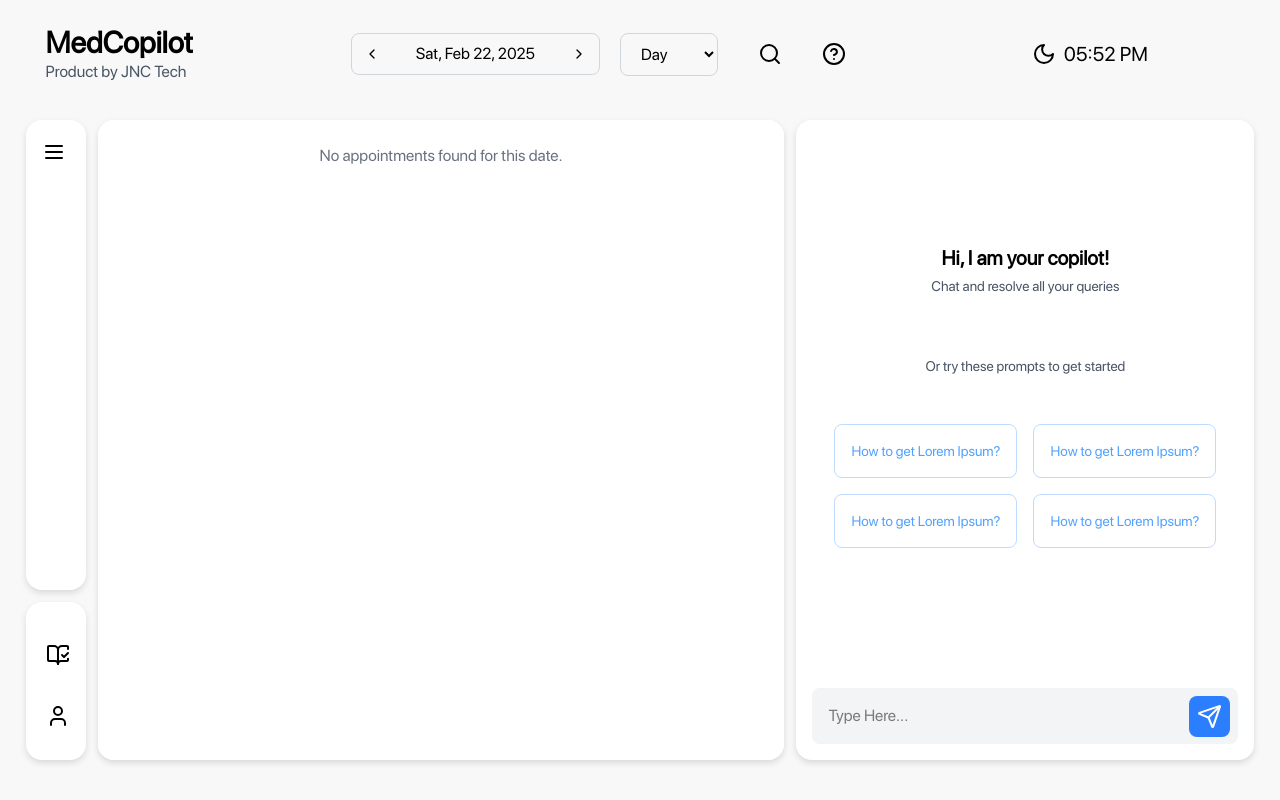
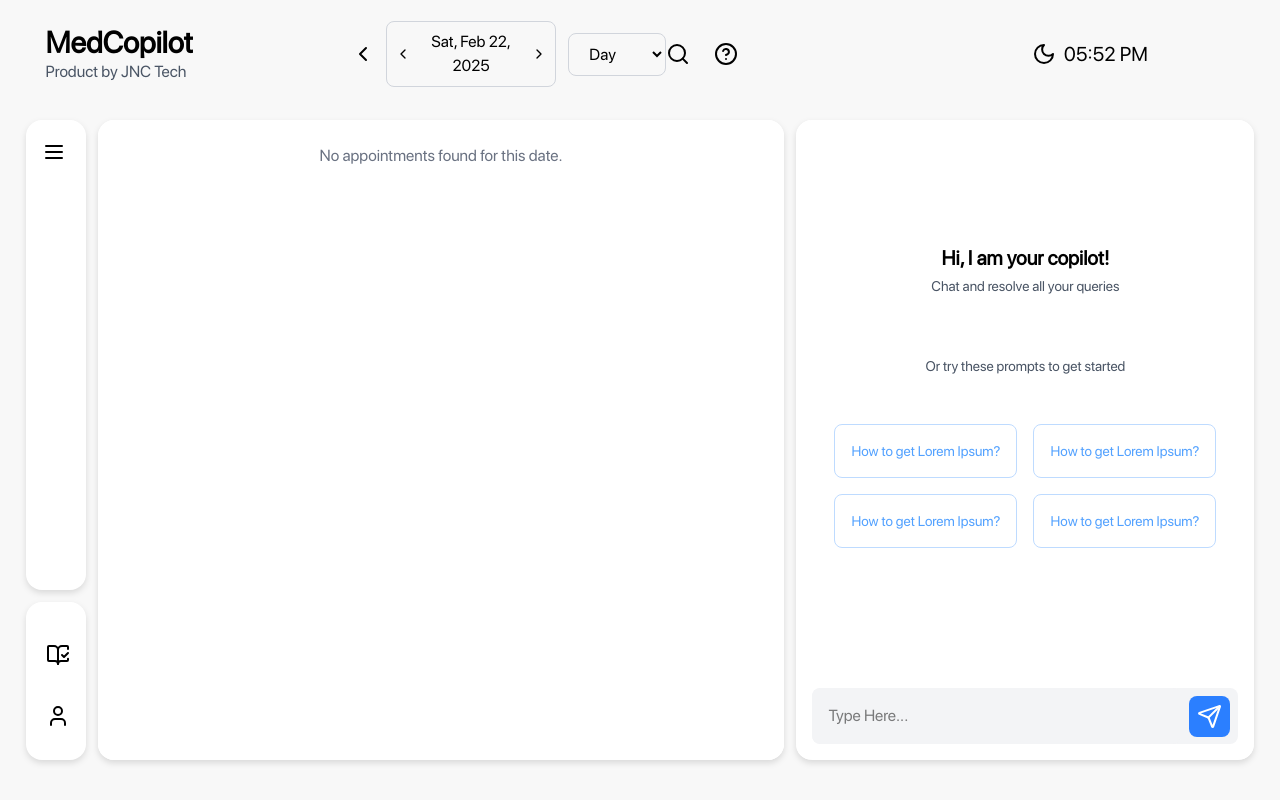
Before and after one commit to devs8l/MedCopilot, a React (Vite) app: page / in a window 1280 px wide. Built offline with nearby package versions, Linux system fonts and the light colour scheme.

Commit message:
back-search-implemented

```diff
--- a/src/components/Chat.jsx
+++ b/src/components/Chat.jsx
@@ -3,7 +3,7 @@ import ChatInterface from './ChatInterface'
 
 const Chat = () => {
     return (
-        <div className="drop-shadow-md bg-white rounded-2xl overflow-hidden">
+        <div className="drop-shadow-md bg-white h-[80vh] rounded-2xl overflow-y-auto">
             <ChatInterface />
         </div>
     )
--- a/src/components/ChatInterface.jsx
+++ b/src/components/ChatInterface.jsx
@@ -47,10 +47,10 @@ const ChatInterface = () => {
   };
 
   return (
-    <div className="flex flex-col h-[80vh] w-full mx-auto bg-white shadow-lg overflow-hidden">
+    <div className="flex flex-col h-full w-full mx-auto bg-white shadow-lg ">
 
       {/* Messages Container */}
-      <div className={`flex-1 overflow-y-auto p-4 ${messages.length === 1 ? 'flex items-center justify-center' : ''}`}>
+      <div className={`flex-1 overflow-y-auto p-4  ${messages.length === 1 ? 'flex items-center justify-center' : ''}`}>
         {messages.length === 1 ? (
           // Show initial message and prompts in center when no user messages exist
           <div className="text-center space-y-1">
--- a/src/components/DatePicker.jsx
+++ b/src/components/DatePicker.jsx
@@ -93,7 +93,7 @@ const DatePicker = () => {
 
   return (
     <div className="relative">
-      <div className="flex items-center gap-4  border border-gray-300 rounded-lg px-2">
+      <div className="flex items-center gap-4  border border-gray-300 rounded-lg px-1">
         <button
           onClick={() => changeDate(-1)}
           className="p-1 rounded cursor-pointer"
@@ -103,7 +103,7 @@ const DatePicker = () => {
 
         <button
           onClick={() => setIsCalendarOpen(!isCalendarOpen)}
-          className="px-4 py-2 text-center cursor-pointer rounded"
+          className=" py-2 text-center cursor-pointer rounded"
         >
           {formatDate(selectedDate)}
         </button>
--- a/src/components/Navbar.jsx
+++ b/src/components/Navbar.jsx
@@ -1,31 +1,61 @@
-import React from 'react'
-import DatePicker from './DatePicker'
-import { Moon ,Search,CircleHelp } from 'lucide-react';
+import React, { useState, useContext } from 'react';
+import DatePicker from './DatePicker';
+import { Moon, Search, CircleHelp, ChevronLeft, X } from 'lucide-react';
 import DateSort from './DateSort';
-
+import { Link } from 'react-router-dom';
+import { MedContext } from '../context/MedContext'; // Import context
 
 const Navbar = () => {
+    const { searchQuery, setSearchQuery } = useContext(MedContext); // Access context
+    const [isSearchOpen, setIsSearchOpen] = useState(false);
+
     return (
-        <div className='grid grid-cols-[2fr_1fr] sm:grid-cols-[1fr_2fr_1fr] gap-4 py-3 px-5'>
-            <div className=' py-3'>
-                <h1 className='text-3xl  font-semibold'>MedCopilot</h1>
+        <div className={`grid grid-cols-[2fr_1fr] ${isSearchOpen ? 'sm:grid-cols-[1fr_3fr_1fr]' : 'sm:grid-cols-[1fr_2fr_1fr]'} gap-4 py-3 px-5`}>
+            <div className='py-3'>
+                <h1 className='text-3xl font-semibold'>MedCopilot</h1>
                 <p className='text-md text-gray-600'>Product by JNC Tech</p>
             </div>
-            <div className='hidden  md:flex sm:flex lg:flex py-3 gap-5 items-center'>
-                <DatePicker/>
-                <DateSort/>
-                <Search className='ml-5'/>
-                <CircleHelp className='ml-5'/>
+            <div className={`hidden sm:grid md:grid lg:grid py-2 items-center ${isSearchOpen ? "grid-cols-[0.4fr_5.5fr_1fr]" : "grid-cols-[0.2fr_1.6fr_1.5fr] lg:grid-cols[0.4fr_1.5fr_1.5fr] "} justify-start`}>
+                <Link to={'/'}><ChevronLeft /></Link>
+                <div className='flex items-center w-full'>
+                    <div className='flex gap-3 items-center w-full justify-center transition-all duration-300 ease-in-out'>
+                        <DatePicker />
+                        <DateSort />
+                    </div>
+                    {!isSearchOpen ? (
+                        <div></div>
+                    ) : (
+                        <div className='flex items-center w-full mr-4 ml-1 transition-all duration-500 ease-in-out'>
+                            <input
+                                type="text"
+                                className="border border-gray-300 rounded-lg px-4 py-2 w-full focus:outline-none"
+                                placeholder="Search..."
+                                autoFocus
+                                value={searchQuery}
+                                onChange={(e) => setSearchQuery(e.target.value)} // Update search query
+                            />
+                        </div>
+                    )}
+                </div>
+                <div className='flex gap-6 items-center'>
+                    <button
+                        onClick={() => setIsSearchOpen(!isSearchOpen)}
+                        className="transition-all duration-200 ease-in-out hover:scale-110"
+                        aria-label={isSearchOpen ? "Close search" : "Open search"}
+                    >
+                        {isSearchOpen ? <X /> : <Search />}
+                    </button>
+                    <CircleHelp className='' />
+                </div>
             </div>
             <div className='flex justify-center items-center gap-2 py-3'>
-                <Moon className='h-6 w-6'/>
+                <Moon className='h-6 w-6' />
                 <h1 className='text-xl'>
                     {new Date().toLocaleTimeString([], { hour: '2-digit', minute: '2-digit' })}
                 </h1>
             </div>
+        </div>
+    );
+};
 
-        </div>
-    )
-}
-
-export default Navbar
+export default Navbar;
--- a/src/components/Patients.jsx
+++ b/src/components/Patients.jsx
@@ -4,15 +4,17 @@ import { Link } from "react-router-dom";  // ✅ Import Link
 import { GripVertical, Plus } from "lucide-react";
 
 const Patients = () => {
-    const { filteredUsers } = useContext(MedContext);
+    const { filteredUsers,searchQuery, searchFilteredUsers } = useContext(MedContext);
     const [currentPage, setCurrentPage] = useState(1);
     const usersPerPage = 5;
 
+    const displayedUsers = searchQuery ? searchFilteredUsers : filteredUsers;
+
     // Pagination calculations
-    const totalPages = Math.ceil(filteredUsers.length / usersPerPage);
+    const totalPages = Math.ceil(displayedUsers.length / usersPerPage);
     const startIndex = (currentPage - 1) * usersPerPage;
     const endIndex = startIndex + usersPerPage;
-    const usersToShow = filteredUsers.slice(startIndex, endIndex);
+    const usersToShow = displayedUsers.slice(startIndex, endIndex);
 
     return (
         <div className="mx-auto bg-white p-6 h-[80vh] flex flex-col">
--- a/src/context/MedContext.jsx
+++ b/src/context/MedContext.jsx
@@ -4,6 +4,7 @@ export const MedContext = createContext();
 
 const MedContextProvider = (props) => {
   const [selectedDate, setSelectedDate] = useState(new Date());
+  const [searchQuery, setSearchQuery] = useState('');
   const [users, setUsers] = useState([
     { id: "MAS12345", name: "Andrea Smith", time: "12:00 PM", status: "Active", appointmentDate: "2025-02-23",profileImage:"https://images.unsplash.com/photo-1508214751196-bcfd4ca60f91" },
     { id: "MAS12346", name: "Zack Thompson", time: "1:00 PM", status: "First Time Patient", appointmentDate: "2025-02-24",profileImage:"https://images.unsplash.com/photo-1508214751196-bcfd4ca60f91" },
@@ -27,15 +28,22 @@ const MedContextProvider = (props) => {
   const formattedSelectedDate = selectedDate.toISOString().split("T")[0];
 
   // Filter users based on the selected date
-  const filteredUsers = users.filter(user => user.appointmentDate === formattedSelectedDate);
+  const searchFilteredUsers = users.filter(user =>
+    user.name.toLowerCase().includes(searchQuery.toLowerCase())
+  );
+
+  const filteredUsers = searchFilteredUsers.filter(user => user.appointmentDate === formattedSelectedDate);
 
 
   const value = {
     selectedDate,
     setSelectedDate,
     users,
+    searchFilteredUsers,
     filteredUsers,
-    setUsers
+    setUsers,
+    searchQuery,
+    setSearchQuery,
   };
   return (
     <MedContext.Provider value={value}>
```
